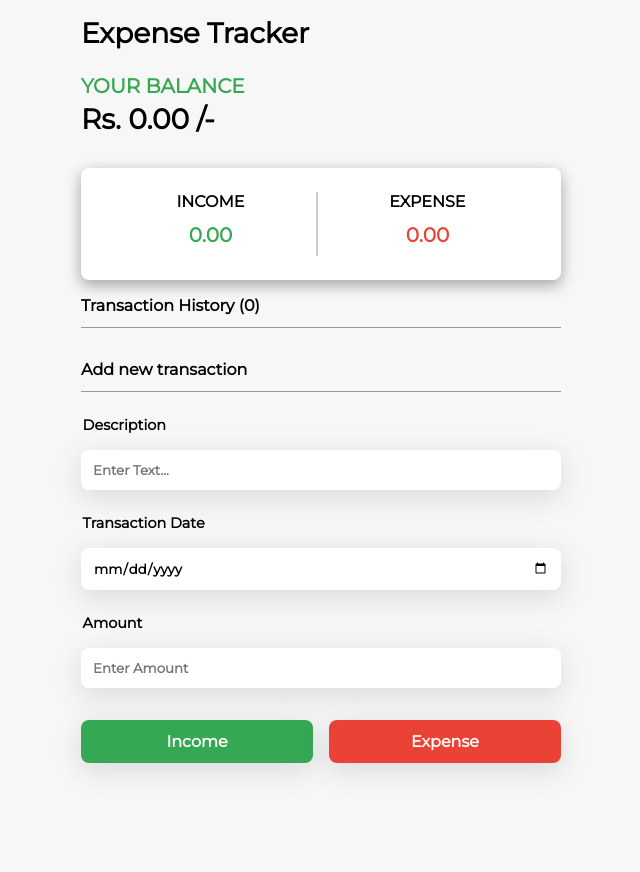
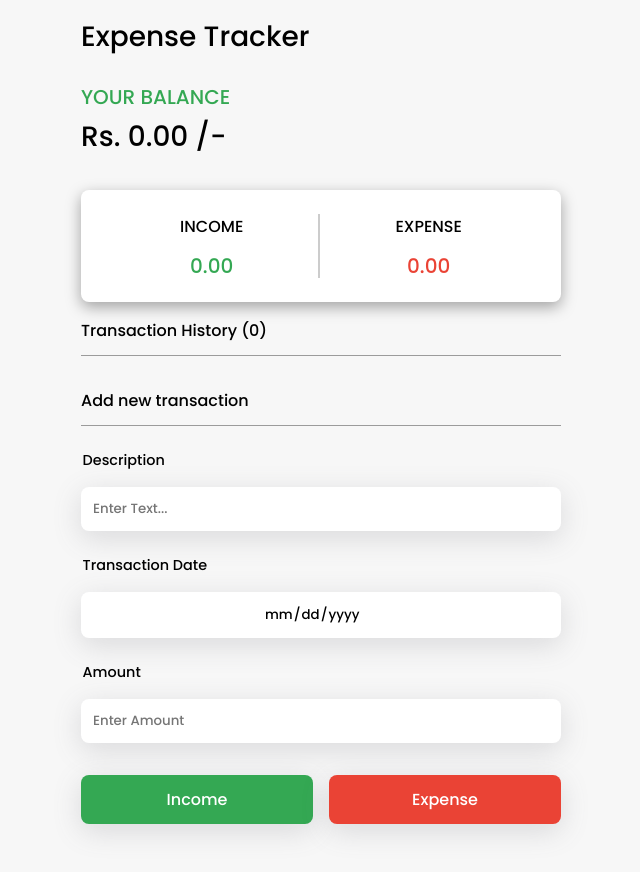
Before and after one commit to abhaykamath/expense-tracker, a React (Create React App) app: page / in a window 1280 px wide. Shown: the whole page, without its empty margins (319-959 px from the left). Before the commit the page ends 811 px from the top, so only its background shows below. Built offline with nearby package versions, Linux system fonts and the light colour scheme.

Commit message:
Potential fix 2 (css) for date input

```diff
--- a/public/index.html
+++ b/public/index.html
@@ -7,7 +7,7 @@
     <link rel="preconnect" href="https://fonts.googleapis.com" />
     <link rel="preconnect" href="https://fonts.gstatic.com" crossorigin />
     <link
-      href="https://fonts.googleapis.com/css2?family=Montserrat&display=swap"
+      href="https://fonts.googleapis.com/css2?family=Poppins:wght@400;500&display=swap"
       rel="stylesheet"
     />
     <title>Expense Tracker</title>
--- a/src/index.css
+++ b/src/index.css
@@ -1,5 +1,5 @@
 * {
-  font-family: "Montserrat", sans-serif;
+  font-family: "Poppins", sans-serif;
 }
 
 body {
@@ -14,9 +14,43 @@ body {
   justify-content: center;
 }
 
-#txn-date {
-  box-sizing: border-box !important;
-  width: 100% !important;
-  background-color: white !important;
-  color: black !important;
+input[type="date"],
+input[type="time"] {
+  border: none;
+  box-sizing: border-box;
+  outline: 0;
+  padding-left: 0.75rem;
+  display: flex;
+  justify-content: center;
+  position: relative;
+  width: 100%;
+  -moz-appearance: textfield;
+  -webkit-appearance: none;
 }
+
+input[type="date"]::placeholder,
+input[type="time"]::placeholder {
+  font-family: "Roboto";
+  font-size: 17px;
+  font-style: normal;
+  font-weight: 400;
+}
+
+input[type="date"]::-webkit-calendar-picker-indicator,
+input[type="time"]::-webkit-calendar-picker-indicator {
+  background: none;
+  bottom: 0;
+  color: transparent;
+  cursor: pointer;
+  height: auto;
+  left: 0;
+  position: absolute;
+  right: 0;
+  top: 0;
+  width: auto;
+}
+
+input[type="date"]::-webkit-datetime-edit,
+input[type="time"]::-webkit-datetime-edit {
+  width: 100%;
+}
--- a/src/styles/App.css
+++ b/src/styles/App.css
@@ -25,13 +25,13 @@
 
 #title {
   box-sizing: border-box;
-  font-weight: bold;
+  font-weight: 500;
   font-size: 1.75rem;
   margin-bottom: 1.5rem;
 }
 
 #balance {
-  font-weight: bold;
+  font-weight: 500;
 }
 
 #balance-label {
@@ -56,7 +56,7 @@
   display: flex;
   justify-content: space-evenly;
   align-items: flex-start;
-  font-weight: bold;
+  font-weight: 500;
 }
 
 #inc {
@@ -86,7 +86,7 @@
 #add-txn-label {
   box-sizing: border-box;
   margin-top: 1rem;
-  font-weight: bold;
+  font-weight: 500;
   padding-bottom: 0.75rem;
   border-bottom: 1px solid #9b9b9b;
 }
@@ -98,7 +98,7 @@
 .lbl {
   font-size: 0.9rem;
   padding-left: 0.1rem;
-  font-weight: bold;
+  font-weight: 500;
 }
 
 .red {
@@ -117,7 +117,7 @@ input {
   border: none;
   outline: none;
   padding: 0.75rem;
-  font-weight: bold;
+  font-weight: 500;
   box-shadow: rgba(100, 100, 111, 0.2) 0px 7px 29px 0px;
 }
 
@@ -136,7 +136,7 @@ button {
   outline: none;
   color: white;
   font-size: 1rem;
-  font-weight: bold;
+  font-weight: 500;
   box-shadow: rgba(100, 100, 111, 0.2) 0px 7px 29px 0px;
 }
 
--- a/src/styles/Txn.css
+++ b/src/styles/Txn.css
@@ -1,6 +1,6 @@
 .txn {
   box-sizing: border-box;
-  font-weight: bold;
+  font-weight: 500;
   color: white;
   border-radius: 0.5rem;
   display: flex;
```
